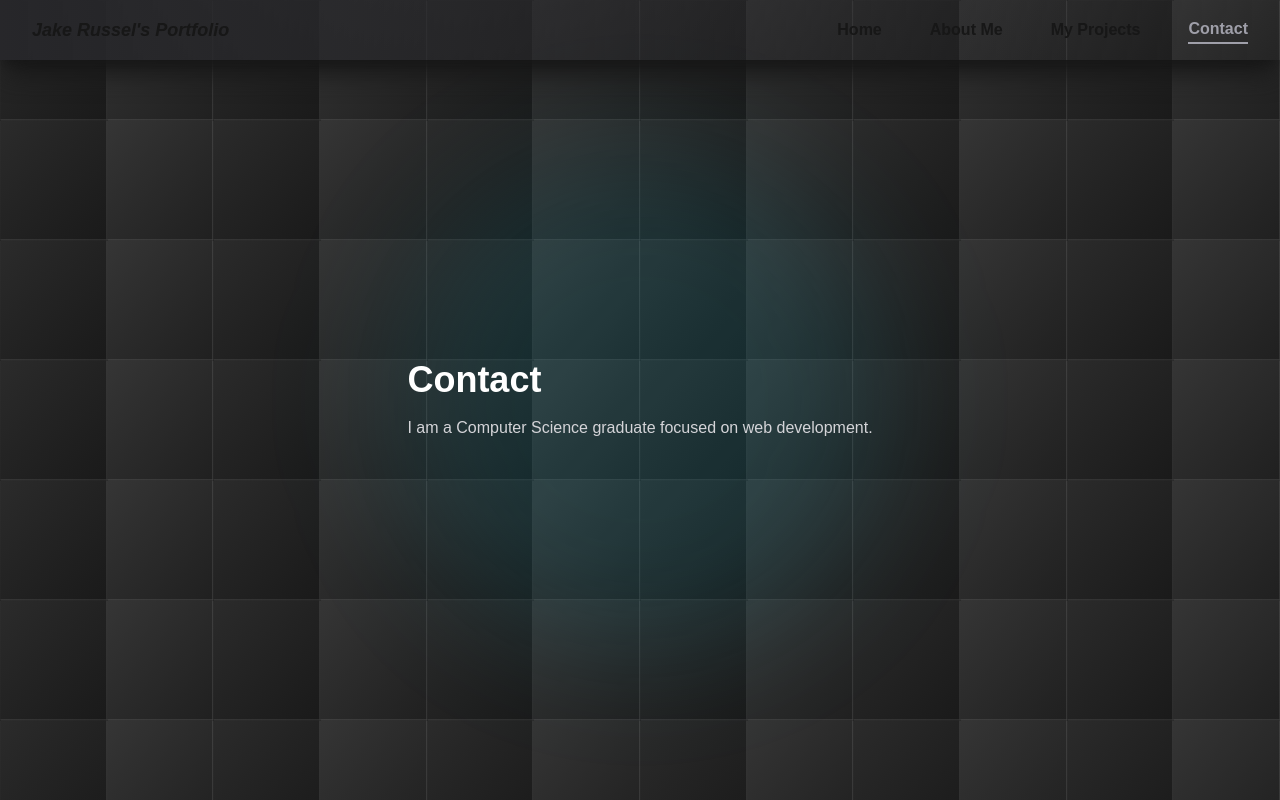
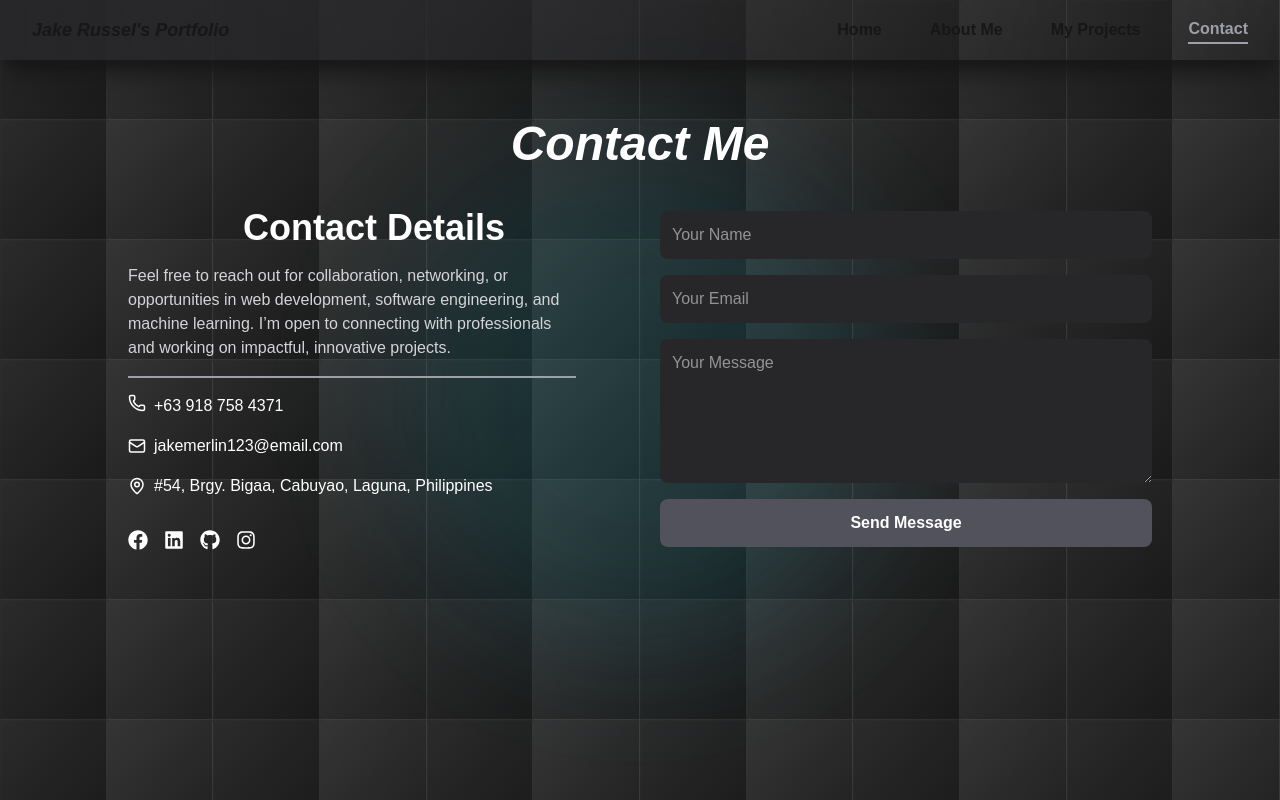
Before and after one commit to jakemerlin1133/portfoliov2, a Next.js app: page / in a window 1280 px wide. Both pictures are taken after a click on the button "Contact". Built offline with nearby package versions, Linux system fonts and the light colour scheme.

Commit message:
create contact container

```diff
--- a/app/sections/ContactSection.tsx
+++ b/app/sections/ContactSection.tsx
@@ -1,14 +1,97 @@
+import { Phone } from "lucide-react";
+import { Mail } from "lucide-react";
+import { MapPin } from "lucide-react";
+import { FaFacebook, FaLinkedin, FaGithub, FaInstagram } from "react-icons/fa";
+
 export default function ContactSection() {
-    return (<>
+  return (<>
 
-      <section className="min-h-screen flex items-center justify-center text-white">
-        <div>
-          <h1 className="text-4xl font-bold">Contact</h1>
-          <p className="mt-4 text-zinc-300">
-            I am a Computer Science graduate focused on web development.
+    <section className="min-h-screen flex flex-col items-center text-white px-10 py-20">
+
+      <h1 className="text-5xl font-bold italic text-center md:text-left my-10">
+        Contact Me
+      </h1>
+
+      <div className="flex flex-col md:flex-row items-center gap-10 w-full max-w-5xl mb-10">
+
+        <div className="flex-1 w-full flex flex-col gap-4">
+
+          <h1 className="text-4xl text-center font-bold">
+            Contact Details
+          </h1>
+          <p className="text-zinc-300 text-center md:text-left w-full max-w-md border-b-2 border-zinc-400 pb-4">
+            Feel free to reach out for collaboration, networking, or opportunities in web development, software engineering, and machine learning. I’m open to connecting with professionals and working on impactful, innovative projects.
           </p>
+
+          <div className="flex text-left gap-2">
+            <Phone size={18} />
+            <span>+63 918 758 4371</span>
+          </div>
+
+          <div className="flex items-center gap-2">
+            <Mail size={18} />
+            <span>jakemerlin123@email.com</span>
+          </div>
+
+          <div className="flex items-center gap-2">
+            <MapPin size={18} />
+            <span>#54, Brgy. Bigaa, Cabuyao, Laguna, Philippines</span>
+          </div>
+
+          <div className="flex items-center gap-4 mt-4">
+
+            <a href="https://www.facebook.com/jake.russel.365302" target="_blank">
+              <FaFacebook size={20} className="hover:text-zinc-500 transition" />
+            </a>
+
+            <a href="https://www.linkedin.com/in/jake-russel-merlin-888b54283/" target="_blank">
+              <FaLinkedin size={20} className="hover:text-zinc-400 transition" />
+            </a>
+
+            <a href="https://github.com/jakemerlin1133" target="_blank">
+              <FaGithub size={20} className="hover:text-zinc-400 transition" />
+            </a>
+
+            <a href="https://www.instagram.com/jakemerlin123/" target="_blank">
+              <FaInstagram size={20} className="hover:text-zinc-400 transition" />
+            </a>
+
+          </div>
         </div>
-      </section>
-    </>
-    );
-  }
+
+
+
+        <div className="flex-1 w-full">
+          <form className="flex flex-col gap-4">
+            <input
+              type="text"
+              placeholder="Your Name"
+              className="p-3 rounded-lg bg-zinc-800 text-white outline-none"
+            />
+
+            <input
+              type="email"
+              placeholder="Your Email"
+              className="p-3 rounded-lg bg-zinc-800 text-white outline-none"
+            />
+
+            <textarea
+              placeholder="Your Message"
+              rows={5}
+              className="p-3 rounded-lg bg-zinc-800 text-white outline-none"
+            />
+
+            <button
+              type="submit"
+              className="p-3 bg-zinc-600 hover:bg-zinc-500 rounded-lg font-bold"
+            >
+              Send Message
+            </button>
+
+          </form>
+        </div>
+      </div>
+    </section>
+  </>
+  );
+}
--- a/package.json
+++ b/package.json
@@ -13,7 +13,8 @@
     "lucide-react": "^1.14.0",
     "next": "16.2.6",
     "react": "19.2.4",
-    "react-dom": "19.2.4"
+    "react-dom": "19.2.4",
+    "react-icons": "^5.6.0"
   },
   "devDependencies": {
     "@tailwindcss/postcss": "^4",
```
Also changed, not shown: 1 other file (tests, documents, lock files or other folders).
